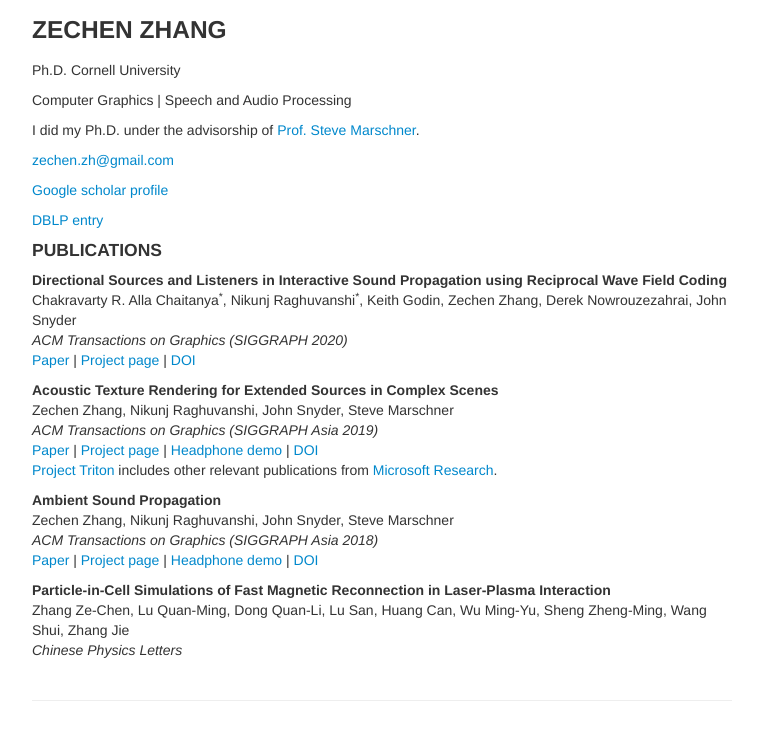
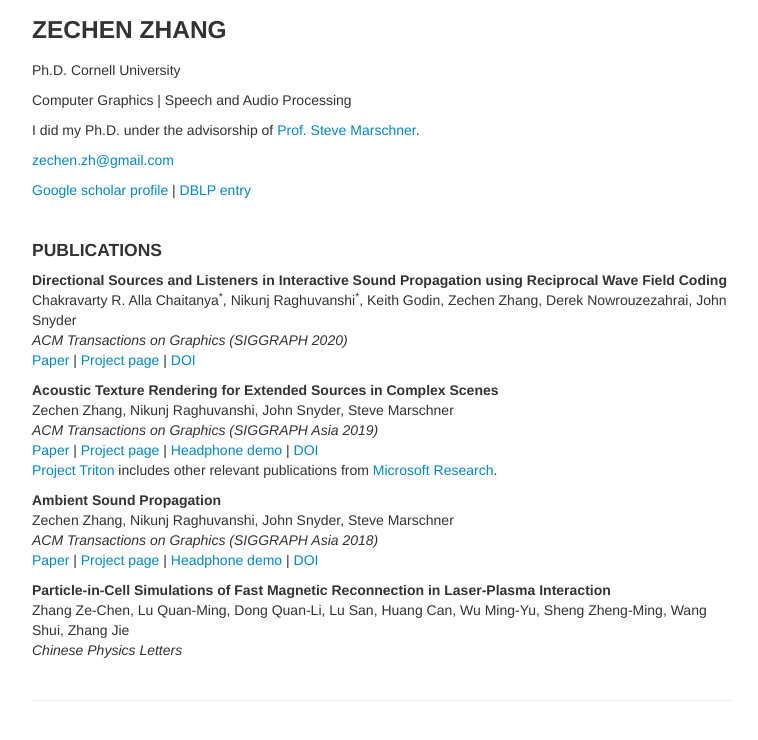
Before and after one commit to ZechenZ/zechenz.github.com, a Jekyll site: the page built from index.md, in a window 1280 px wide. Shown: the top 740 px of the page, without its empty margins (258-1016 px from the left). Built offline with Jekyll 4.4.1, drawn with Linux system fonts in a browser that asks for light colours; our own code applies the rules of GitHub Pages for plain Markdown files.

Commit message:
reorganize entries

```diff
--- a/index.md
+++ b/index.md
@@ -19,8 +19,10 @@ I did my Ph.D. under the advisorship of [Prof. Steve Marschner](https://www.cs.c
 <zechen.zh@gmail.com>
 
 [Google scholar profile](https://scholar.google.com/citations?hl=en&user=RBDHu9UAAAAJ&view_op=list_works&sortby=pubdate)
+|
+[DBLP entry](https://dblp.uni-trier.de/pid/202/5537.html)
 
-[DBLP entry](https://dblp.uni-trier.de/pid/202/5537.html)
+<br/>
 
 #### PUBLICATIONS
 
```
